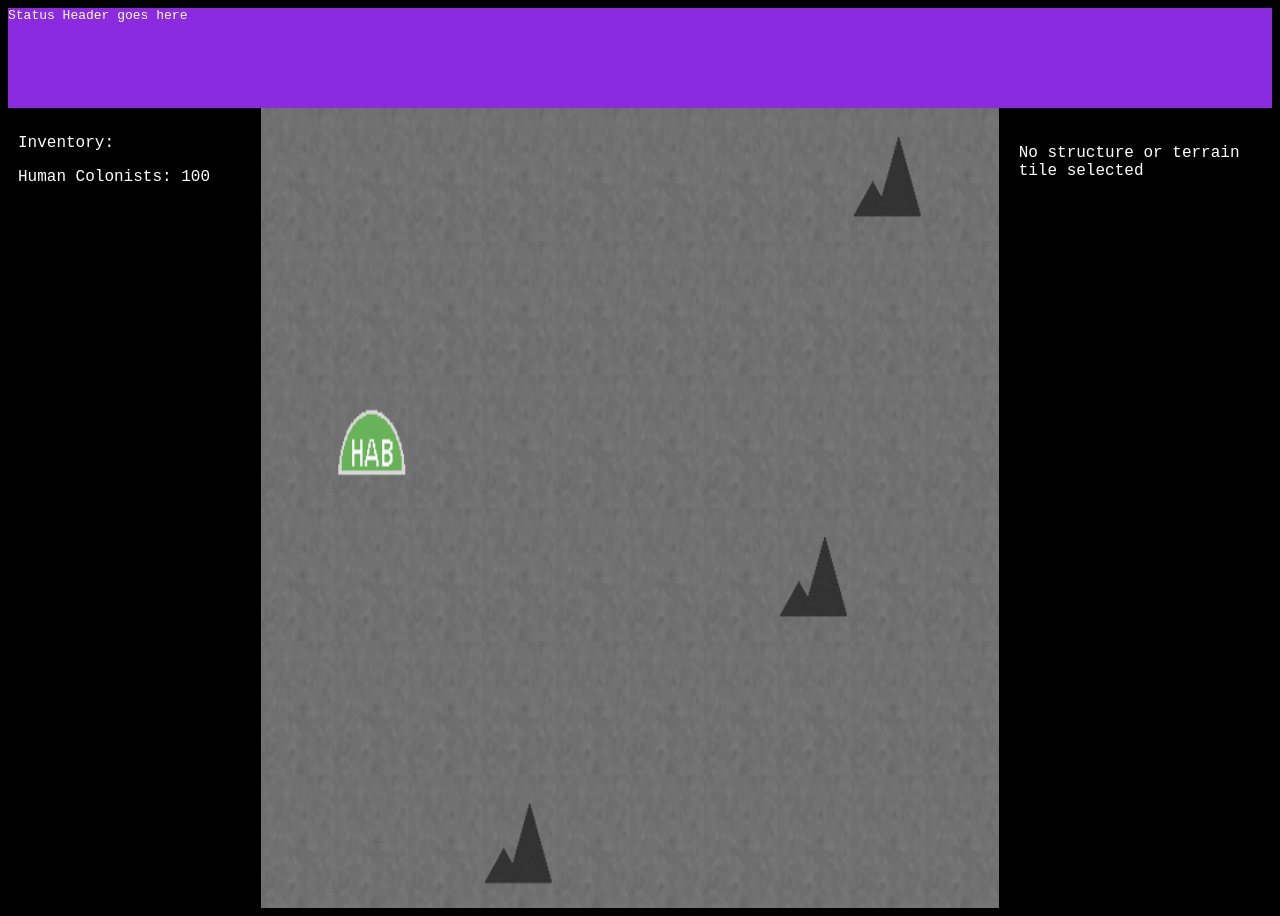
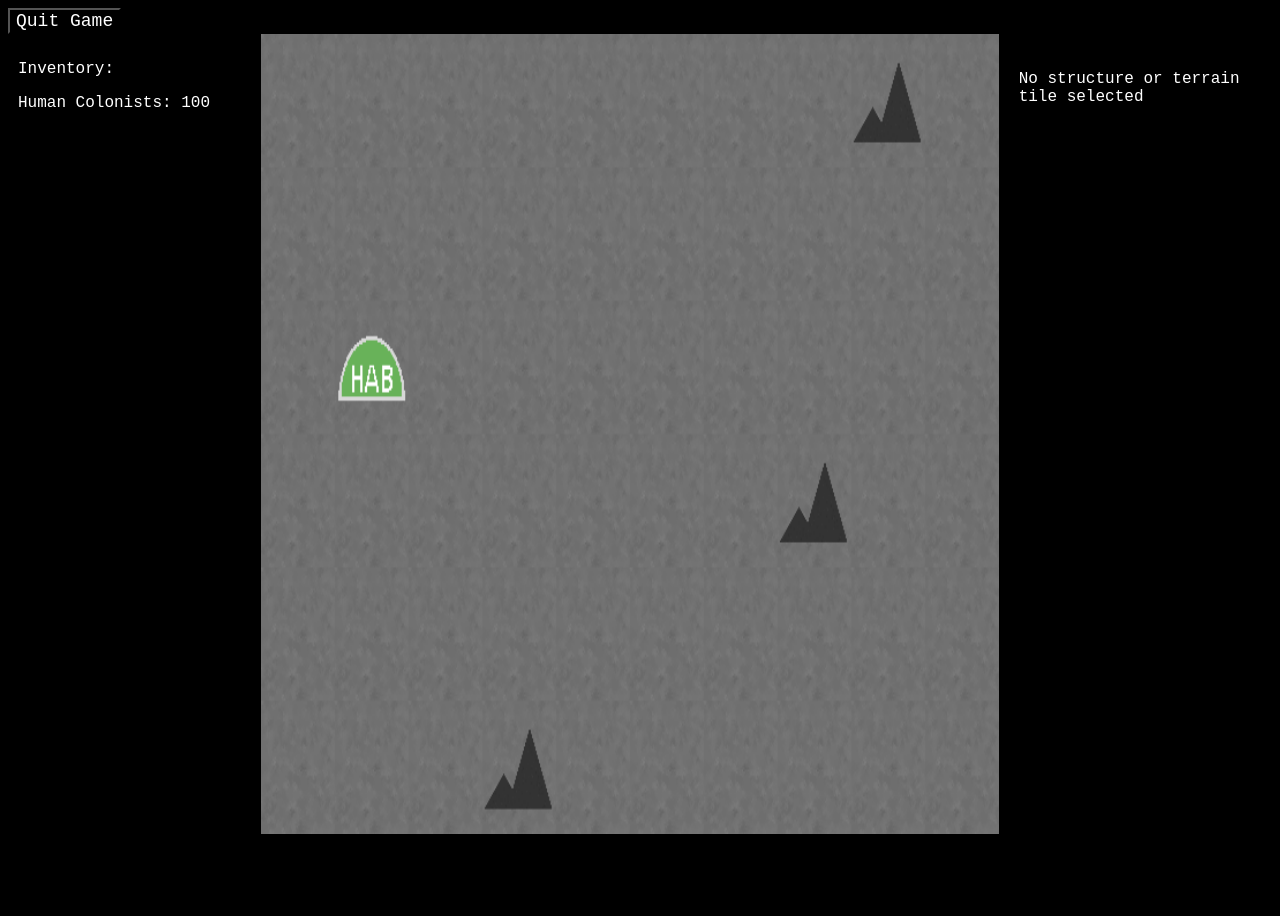
Before and after one commit to nprindle/Aurora, a website with bundled scripts: page index.html in a window 1280 px wide. Both pictures are taken after a click on the button "Start". After the commit the page ends 842 px from the top, so only its background shows below. Built offline with nearby package versions, Linux system fonts and the light colour scheme.

Commit message:
added world screen status header ui

```diff
--- a/src/UI/GameWindow.ts
+++ b/src/UI/GameWindow.ts
@@ -18,18 +18,13 @@ export default class GameWindow {
     public static startGame() {
         this.currentRun = new Game();
         this.showWorldScreen();
-
-
-
     }
 
     public static showWorldScreen() {
         let worldScreen = new WorldScreen(this.currentRun);
         UI.fillHTML(this.rootDiv, [worldScreen.getHTML()]);
 
-
         this.enableCheats(worldScreen); // cheats are available when on the world screen
-
 
         // Attach keyboard input listener
         document.onkeydown = (e: KeyboardEvent) => {
--- a/src/UI/worldScreen/WorldScreen.ts
+++ b/src/UI/worldScreen/WorldScreen.ts
@@ -4,6 +4,8 @@ import TileSidebar from "./TileSidebar.js";
 import GridCoordinates from "../../world/GridCoordinates.js";
 import Game from "../../Game.js";
 import InventorySidebar from "./InventorySidebar.js";
+import WorldScreenHeader from "./WorldScreenHeader.js";
+import GameWindow from "../GameWindow.js";
 
 /* The class associated with the "world screen"
  * which shows the map grid, available resources, and options for the selected structure
@@ -13,8 +15,8 @@ export default class WorldScreen {
     private mapUI: MapUI;
     private inventorySidebar: InventorySidebar;
     private tileSidebar: TileSidebar;
-    private headerHTML: HTMLElement;
-    worldScreenHTML: HTMLElement;
+    private header: WorldScreenHeader;
+    private worldScreenHTML: HTMLElement;
 
     constructor(run: Game) {
         this.mapUI = new MapUI(this, run.world);
@@ -24,11 +26,11 @@ export default class WorldScreen {
         this.inventorySidebar = new InventorySidebar(run);
         let tileSidebarHTML = this.tileSidebar.getHTML();
         let inventoryHTML = this.inventorySidebar.getHTML();
-        this.headerHTML = UI.makePara("Status Header goes here", ['world-screen-header']);
+        this.header = new WorldScreenHeader(run);
 
         this.worldScreenHTML = UI.makeDivContaining([
 
-            this.headerHTML,
+            this.header.getHTML(),
 
             UI.makeDivContaining([
                 inventoryHTML,
@@ -44,10 +46,10 @@ export default class WorldScreen {
     }
 
     refreshComponents() {
-        this.mapUI.refreshViewableArea(); //TODO fix problem where tile changes are sometimes not shown on update
+        this.mapUI.refreshViewableArea();
         this.tileSidebar.refresh();
         this.inventorySidebar.refresh();
-        // TODO refresh status bar UI
+        this.header.refresh();
     }
 
 
--- /dev/null
+++ b/src/UI/worldScreen/WorldScreenHeader.ts
@@ -0,0 +1,32 @@
+import Game from "../../Game.js";
+import UI from "../UI.js";
+import GameWindow from "../GameWindow.js";
+
+export default class WorldScreenHeader {
+    private html: HTMLElement;
+    private run: Game;
+
+    constructor(run: Game) {
+        this.html = UI.makeDiv(['world-screen-header']);
+        this.run = run;
+        this.refresh();
+    }
+
+    refresh() {
+        let quitButton = UI.makeButton("Quit Game", () => {this.transition();});
+
+        UI.fillHTML(this.html, [
+            quitButton,
+        ]);
+    }
+
+    private transition() {
+        GameWindow.showMainMenu();
+    }
+
+
+
+    getHTML(): HTMLElement {
+        return this.html;
+    }
+}
--- a/src/predicates/TilePredicates.ts
+++ b/src/predicates/TilePredicates.ts
@@ -18,7 +18,6 @@ export class TileWithinDistancePredicate extends TilePredicate {
         let matchingTilesInDistance = tilesInDistance.filter((tile: AbstractTile) => {
             return tile instanceof this.targetType;
         });
-        console.log(`evaluated distance preidcate from ${position}, found ${matchingTilesInDistance.length} matches out of ${tilesInDistance.length} tiles in radius`);
         return (matchingTilesInDistance.length > 0);
     }
 
--- a/stylesheets/worldscreen.css
+++ b/stylesheets/worldscreen.css
@@ -1,6 +1,6 @@
 .world-screen-header {
-    background-color: blueviolet;
-    height: 100px;
+    display: flex;
+    flex-direction: row;
     margin: 0px;
 }
 
```
